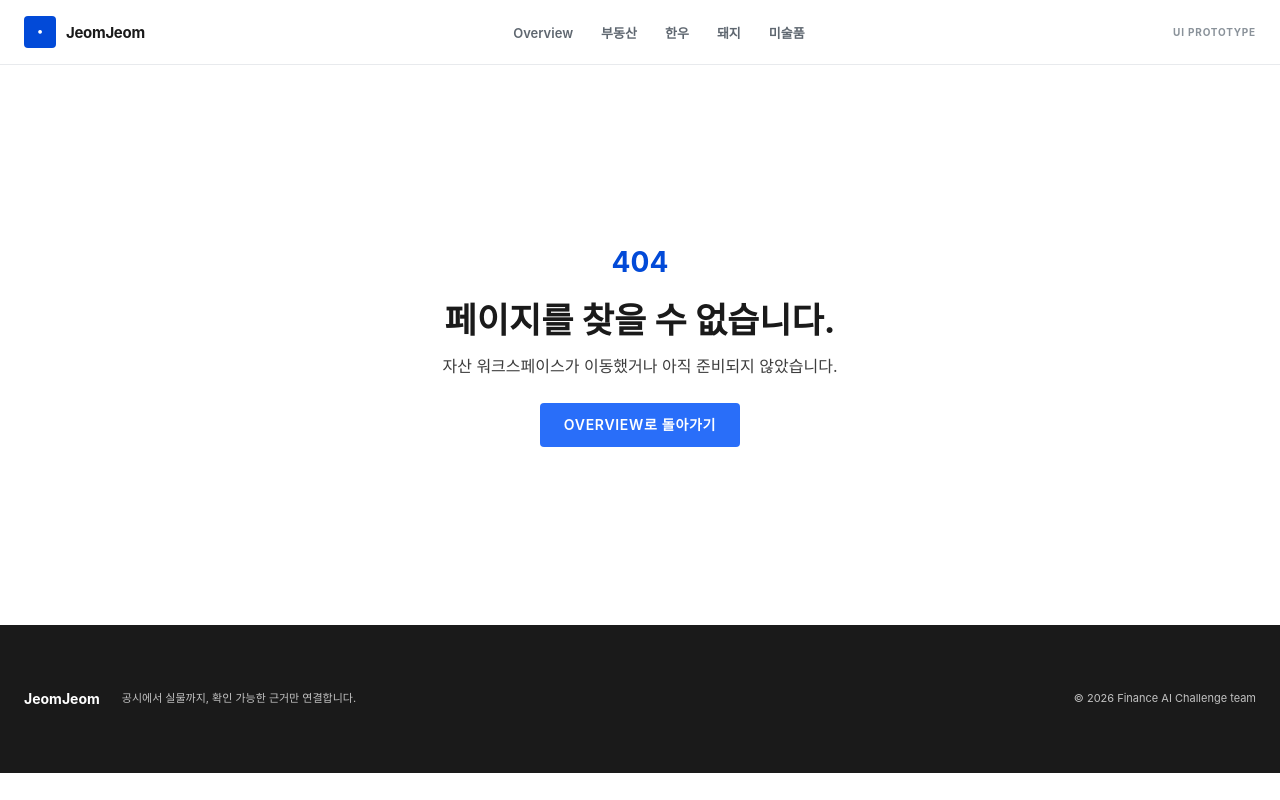
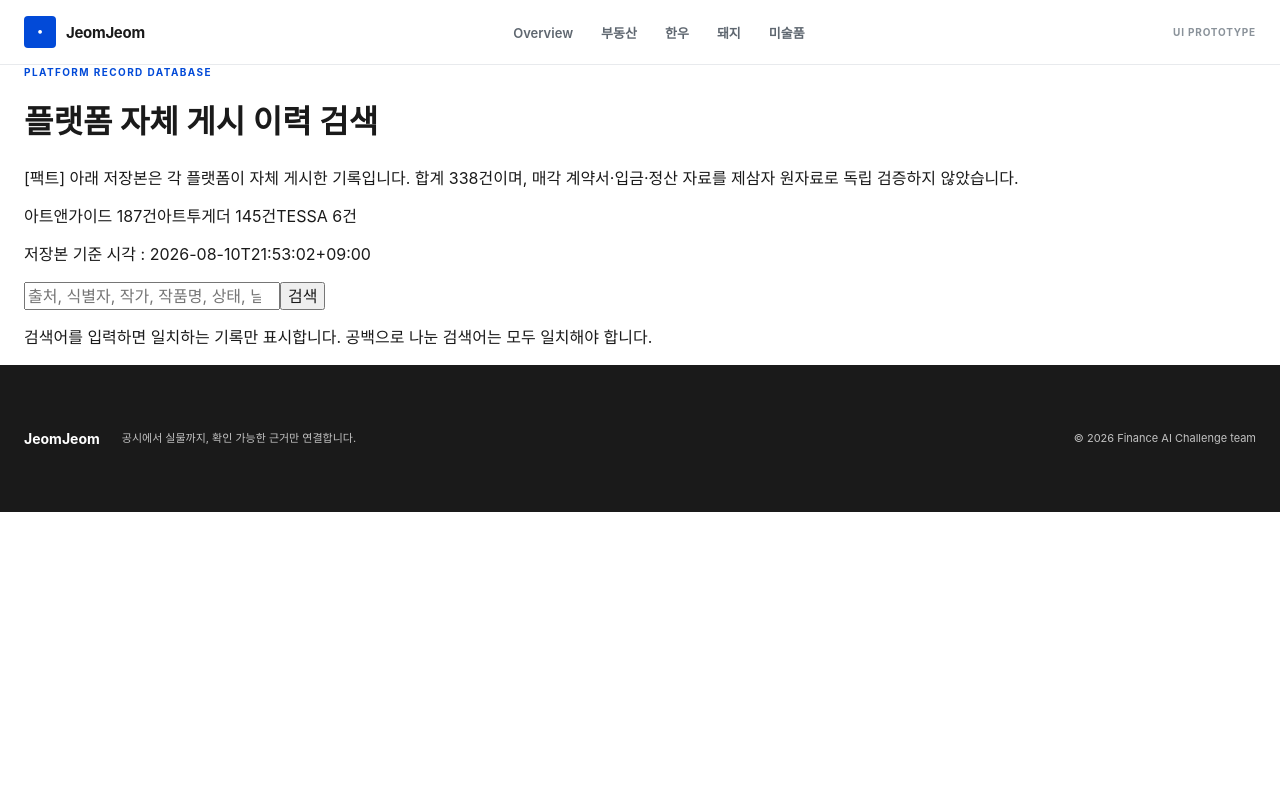
Before and after one commit to yeony-park/finance-ai-challenge-2026, a Next.js app: page /track-records in a window 1280 px wide. Before the commit this address had no page. Built offline with nearby package versions, Linux system fonts and the light colour scheme.

Commit message:
feat: add platform track record search

```diff
--- /dev/null
+++ b/app/track-records/page.tsx
@@ -0,0 +1,57 @@
+import { SearchForm } from "@/components/search-form";
+import { platformRecords, platformRecordSources, searchTrackRecords, trackRecordsAsOf, type PlatformRecordMoney } from "@/lib/catalog";
+
+type TrackRecordsPageProps = { searchParams: Promise<{ q?: string | string[] }> };
+
+function formatSourceMoney(value: PlatformRecordMoney) {
+  const amount = new Intl.NumberFormat("ko-KR").format(value.amount);
+  return value.currency === "KRW" ? `${amount}원` : value.currency ? `${amount} ${value.currency}` : amount;
+}
+
+function formatSourceDate(value: string) {
+  return value.replace("T", " ");
+}
+
+export default async function TrackRecordsPage({ searchParams }: TrackRecordsPageProps) {
+  const value = (await searchParams).q;
+  const query = Array.isArray(value) ? value[0] ?? "" : value ?? "";
+  const hasQuery = query.trim().length > 0;
+  const results = searchTrackRecords(query);
+
+  return (
+    <main className="catalog-page shell track-record-page">
+      <header className="page-heading">
+        <p className="section-label">PLATFORM RECORD DATABASE</p>
+        <h1>플랫폼 자체 게시 이력 검색</h1>
+        <p>[팩트] 아래 저장본은 각 플랫폼이 자체 게시한 기록입니다. 합계 {platformRecords.length}건이며, 매각 계약서·입금·정산 자료를 제삼자 원자료로 독립 검증하지 않았습니다.</p>
+        <div className="track-source-counts" aria-label="출처별 저장 건수">
+          {platformRecordSources.map((source) => <span key={source.key}>{source.platform} {source.count}건</span>)}
+        </div>
+        <p className="as-of">저장본 기준 시각 : {trackRecordsAsOf}</p>
+      </header>
+      <SearchForm action="/track-records" defaultValue={query} label="플랫폼 자체 게시 이력 검색" placeholder="출처, 식별자, 작가, 작품명, 상태, 날짜 또는 매각 방식 검색" />
+      {!hasQuery ? <p className="empty-state">검색어를 입력하면 일치하는 기록만 표시합니다. 공백으로 나눈 검색어는 모두 일치해야 합니다.</p> : null}
+      {hasQuery ? <section className="results-section" aria-live="polite">
+        <div className="results-heading"><h2>“{query.trim()}” 검색 결과</h2><span>{results.length}건</span></div>
+        {results.length ? <div className="track-record-list">{results.map((record) => <article className="track-record-card" key={record.id}>
+          <div className="track-record-topline">
+            <span className="category-chip">{record.platform}</span>
+            <span className="as-of">식별자 : {record.id}</span>
+          </div>
+          <p className="track-record-source">출처 : {record.sourceLabel}</p>
+          <h2>{record.title}</h2>
+          <p>{record.artist ?? "작가 미기재"}</p>
+          <dl className="track-record-facts">
+            {record.status ? <div><dt>원문 상태</dt><dd>{record.status}</dd></div> : null}
+            {record.category ? <div><dt>원문 분류</dt><dd>{record.category}</dd></div> : null}
+            {record.locationOrMethod ? <div><dt>원문 장소·방식</dt><dd>{record.locationOrMethod}</dd></div> : null}
+            {record.dates.map((date) => <div key={`${date.label}-${date.value}`}><dt>{date.label}</dt><dd>{formatSourceDate(date.value)}</dd></div>)}
+            {record.money.map((amount) => <div key={`${amount.label}-${amount.amount}`}><dt>{amount.label}</dt><dd>{formatSourceMoney(amount)}</dd></div>)}
+          </dl>
+          {record.sourceUrl ? <a className="track-record-link" href={record.sourceUrl} rel="noreferrer" target="_blank">원문 출처 열기</a> : <p className="record-note">원문 URL이 저장본에 없습니다.</p>}
+          <p className="record-note">[팩트] {record.platform}의 first-party/self-reported 게시값입니다. 매각 사실과 금액, 정산은 독립 검증하지 않았습니다.</p>
+        </article>)}</div> : <p className="empty-state">일치하는 기록이 없습니다. 출처, 식별자, 작가, 작품명, 원문 상태·분류, 날짜 또는 장소·방식으로 다시 검색해 주세요.</p>}
+      </section> : null}
+    </main>
+  );
+}
```
